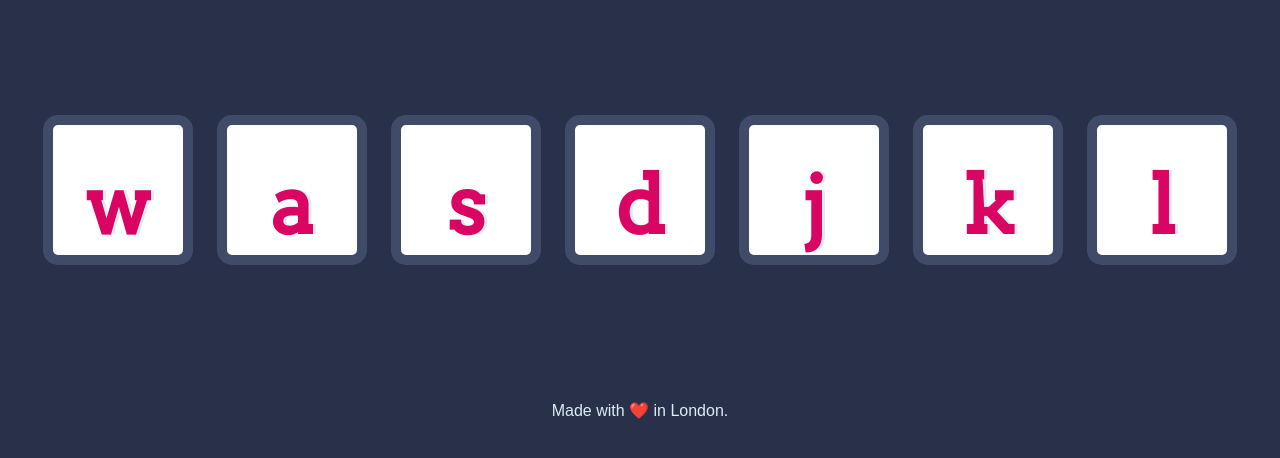
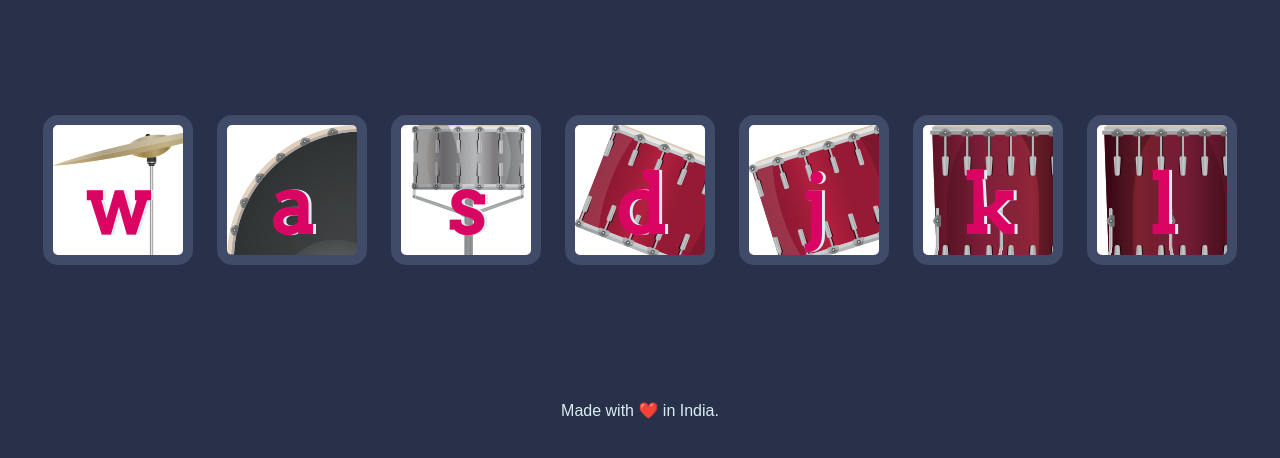
Before and after one commit to bijlwan07ankit/DrumKit, a plain HTML site: page index.html in a window 1280 px wide. Shown: the part 174-632 px from the top of the page. Drawn offline with Linux system fonts and the light colour scheme.

Commit message:
CSS: Adding bg-img JS: Color getting white aftr clicking

```diff
--- a/index.html
+++ b/index.html
@@ -19,12 +19,14 @@
     <button class="j drum">j</button>
     <button class="k drum">k</button>
     <button class="l drum">l</button>
+
   </div>
 
 
+  <script src="/index.js"></script>
+</body>
   <footer>
-    Made with ❤️ in London.
+    Made with ❤️ in India.
   </footer>
-</body>
 
 </html>
--- a/index.js
+++ b/index.js
@@ -0,0 +1,15 @@
+let n=document.querySelectorAll(".drum").length;
+for(let i=0;i<n;i++){
+
+    document.querySelectorAll(".drum")[i].addEventListener("click",function()
+    {
+//    changing color to white
+// this means  current button
+    this.style.color="white";
+    });
+
+
+}
+
+// var audio=new Audio("Sounds/tom-1.mp3");
+// audio.play();
--- a/styles.css
+++ b/styles.css
@@ -17,30 +17,38 @@ footer {
 }
 
 .w {
+  background-image:url("/images/crash.png")
+
 
 }
 
 .a {
+  background-image:url("/images/kick.png")
 
 }
 
 .s {
+  background-image:url("/images/snare.png")
 
 }
 
 .d {
+  background-image:url("/images/tom1.png")
 
 }
 
 .j {
+  background-image:url("/images/tom2.png")
 
 }
 
 .k {
+  background-image:url("/images/tom3.png")
 
 }
 
 .l {
+  background-image:url("/images/tom4.png")
 
 }
 
```
